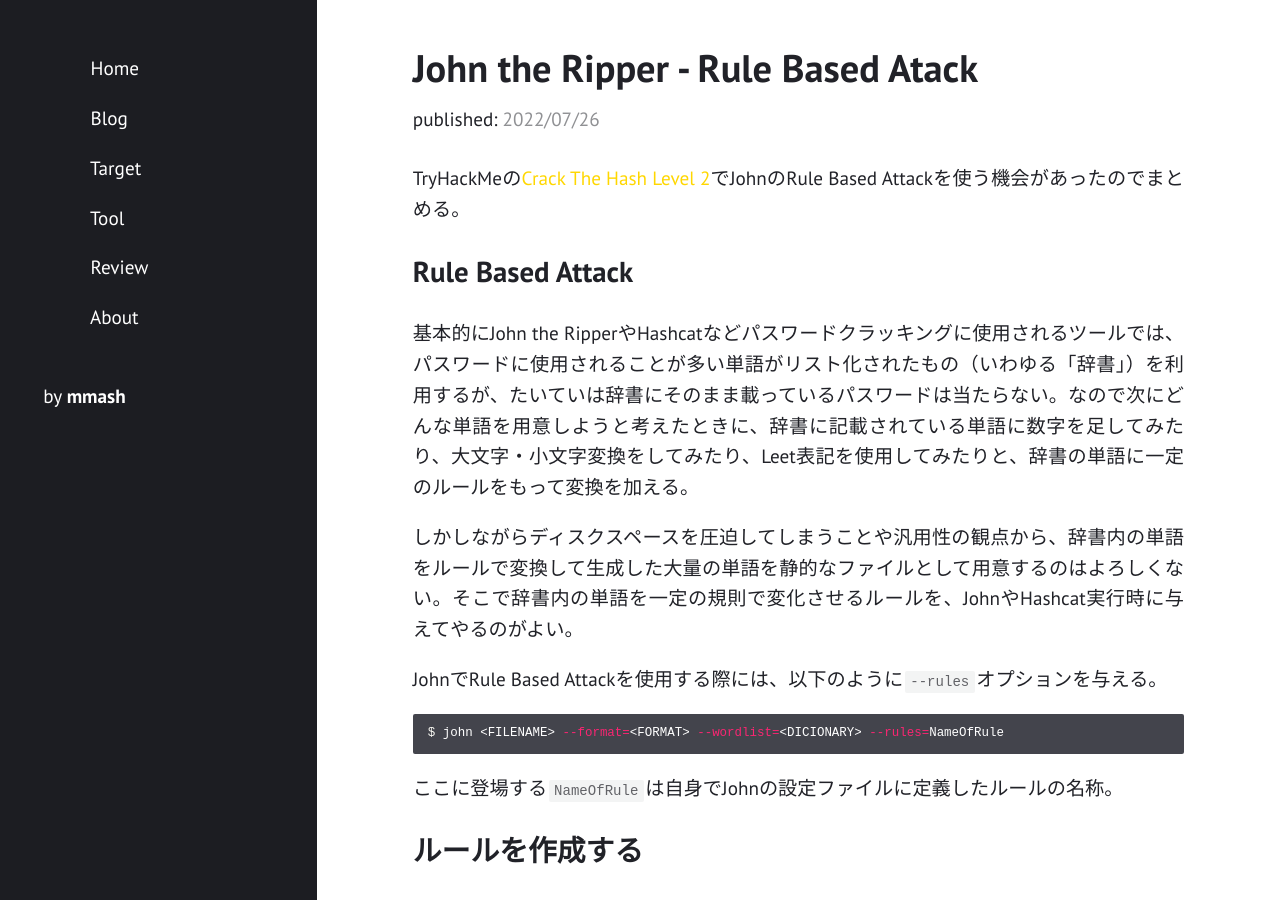
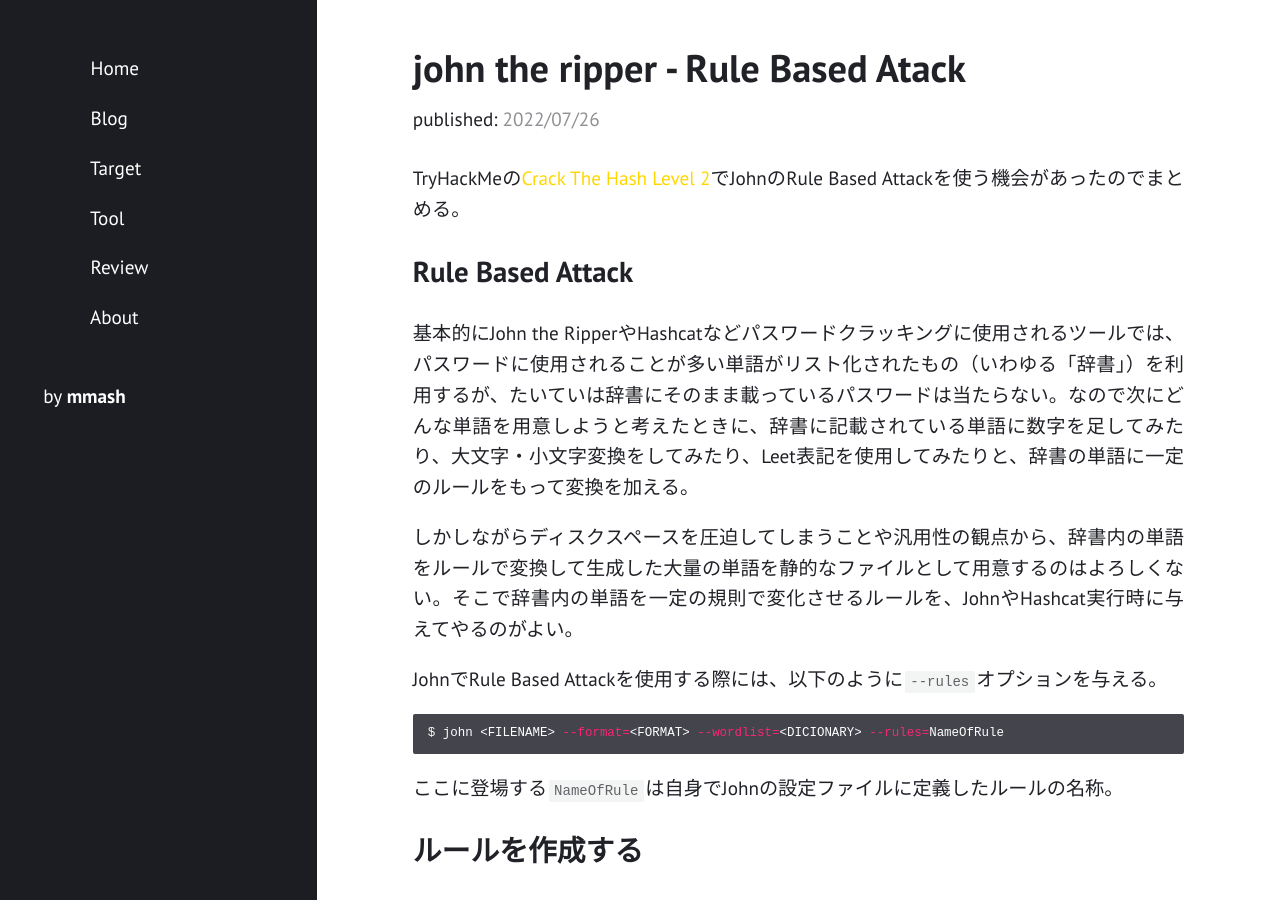
Before and after one commit to m-mash/hacksince82, a Jekyll site: the page built from _tool/john.md, in a window 1280 px wide and 900 px high. Built offline with Jekyll 4.4.1, drawn with Linux system fonts in a browser that asks for light colours.

Commit message:
タイトルのツール名を小文字で統一

```diff
--- a/_tool/john.md
+++ b/_tool/john.md
@@ -1,6 +1,6 @@
 ---
 layout: post_general
-title: John the Ripper - Rule Based Atack
+title: john the ripper - Rule Based Atack
 tags: john jtr crack password hash 'rule based attack'
 published: 2022-07-26:w
 updated:
```
